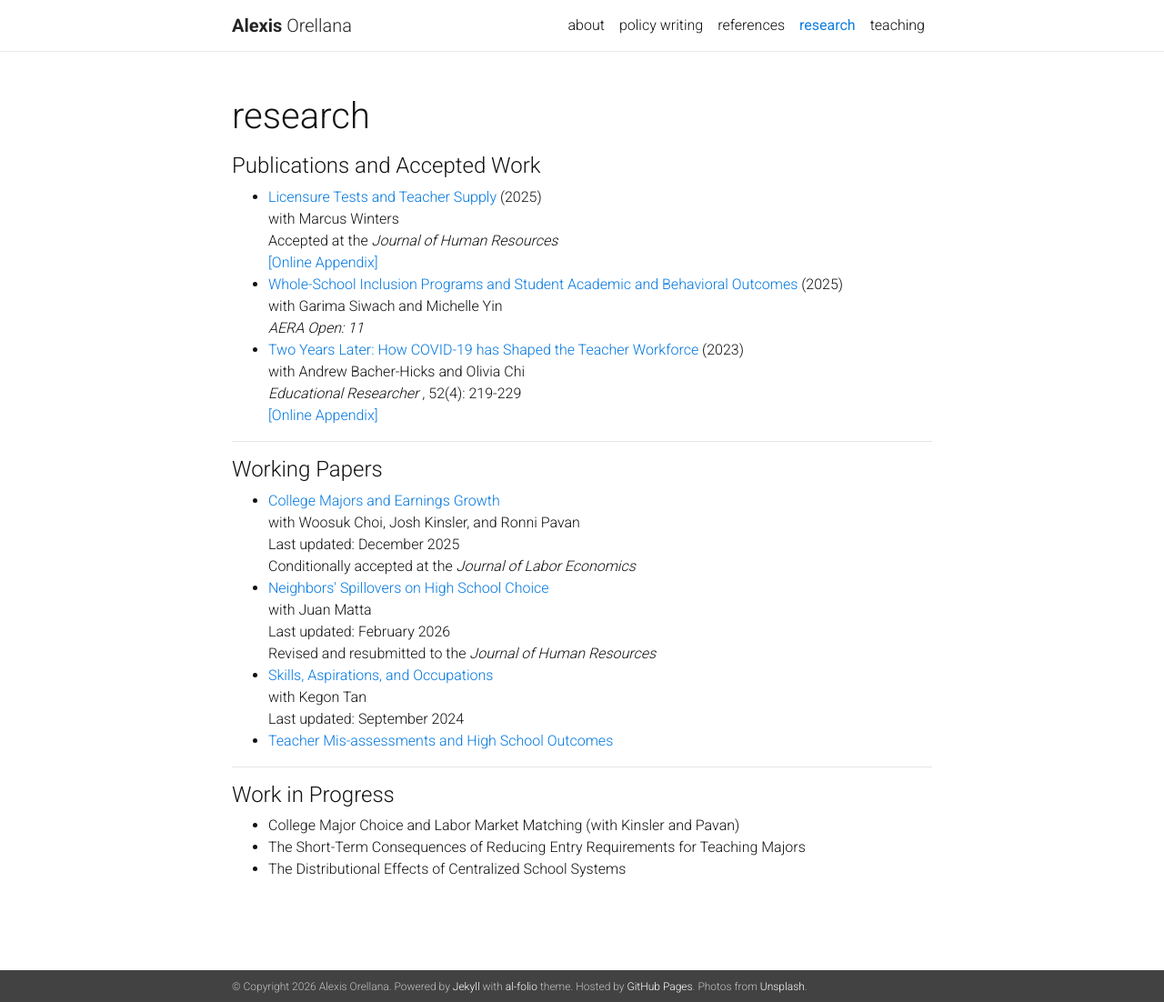
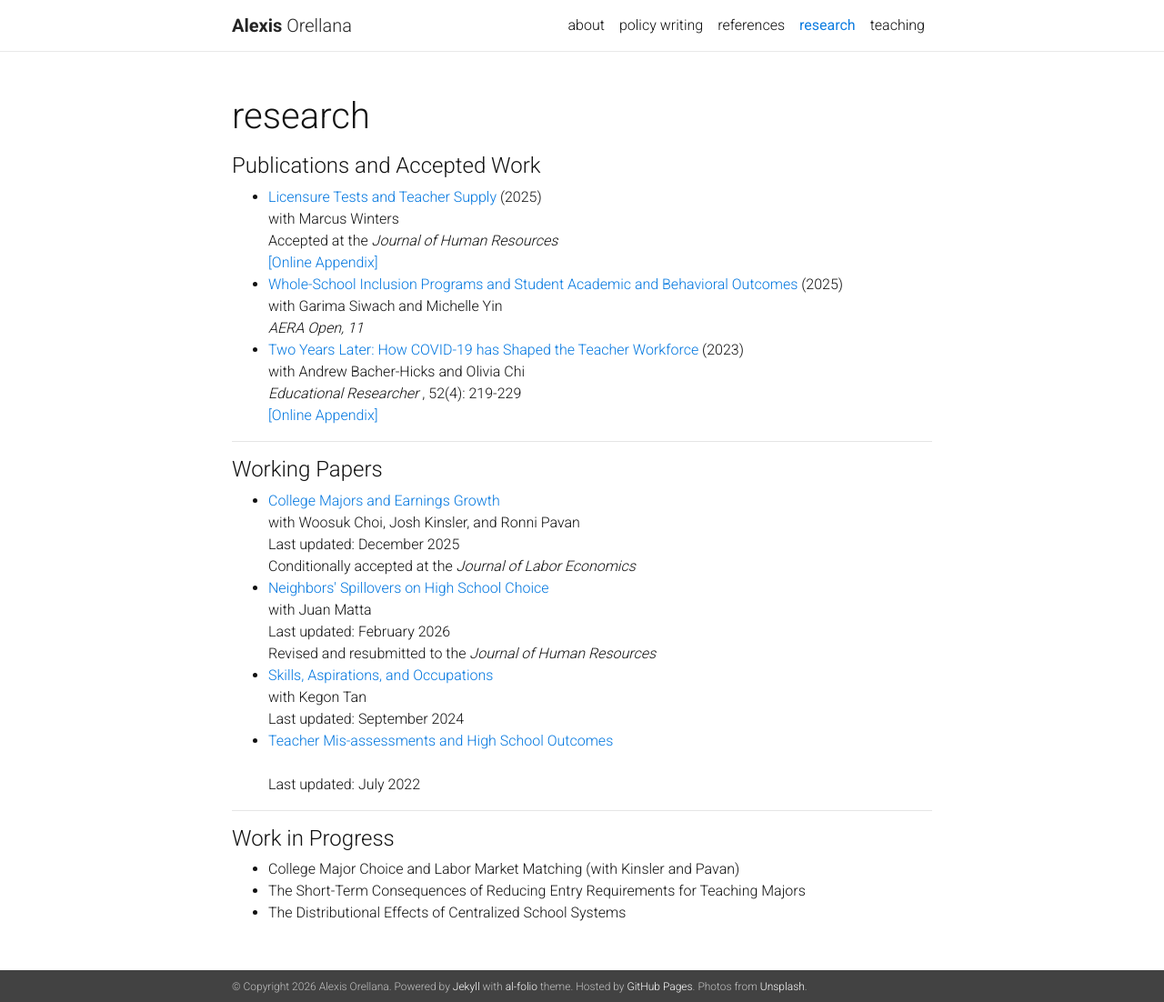
Before and after one commit to alexisorellana/alexisorellana.github.io, a Jekyll site: the page built from _pages/research.md, in a window 1280 px wide and 1102 px high. Shown: the whole window at 91% size. Built offline with Jekyll 4.4.1, drawn with Linux system fonts in a browser that asks for light colours; nearby versions of some CDN libraries; a style sheet for code colours, icons or effects is not loaded.

Commit message:
update 10-30

```diff
--- a/_pages/research.md
+++ b/_pages/research.md
@@ -17,14 +17,14 @@ with Marcus Winters
 <br>
 Accepted at the  <em> Journal of Human Resources </em> </li>
 <a href="{{ site.baseurl }}/assets/pdf/Licensure_Appendix.pdf" target="_blank">[Online Appendix]</a>
-<br>
+
 
 
 <li> <a href="{{ site.baseurl }}/assets/pdf/AERA_2025.pdf" target="_blank">Whole-School Inclusion Programs and Student Academic and Behavioral Outcomes</a> (2025)
 <br>
 with Garima Siwach and Michelle Yin
 <br>
-<em> AERA Open: 11 </em> </li>
+<em> AERA Open, 11 </em> </li>
 
 <li> <a href="{{ site.baseurl }}/assets/pdf/BCO_2023.pdf" target="_blank">Two Years Later: How COVID-19 has Shaped the Teacher Workforce</a> (2023)
 <br>
@@ -69,6 +69,8 @@ Last updated: September 2024
 </li>
 
 <li> <a href="{{ site.baseurl }}/assets/pdf/Manuscript.pdf" target="_blank">Teacher Mis-assessments and High School Outcomes</a> </li>
+<br>
+Last updated: July 2022
 
 
 </ul>
```
